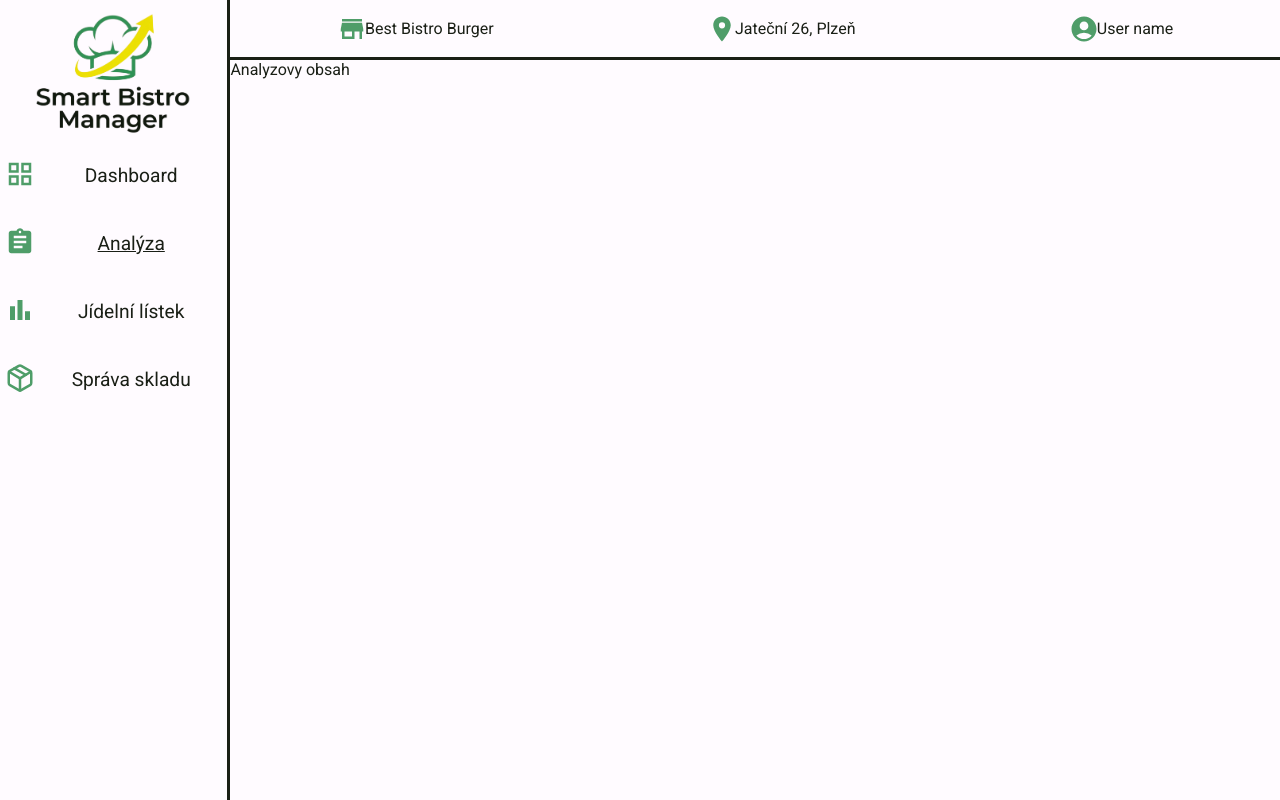
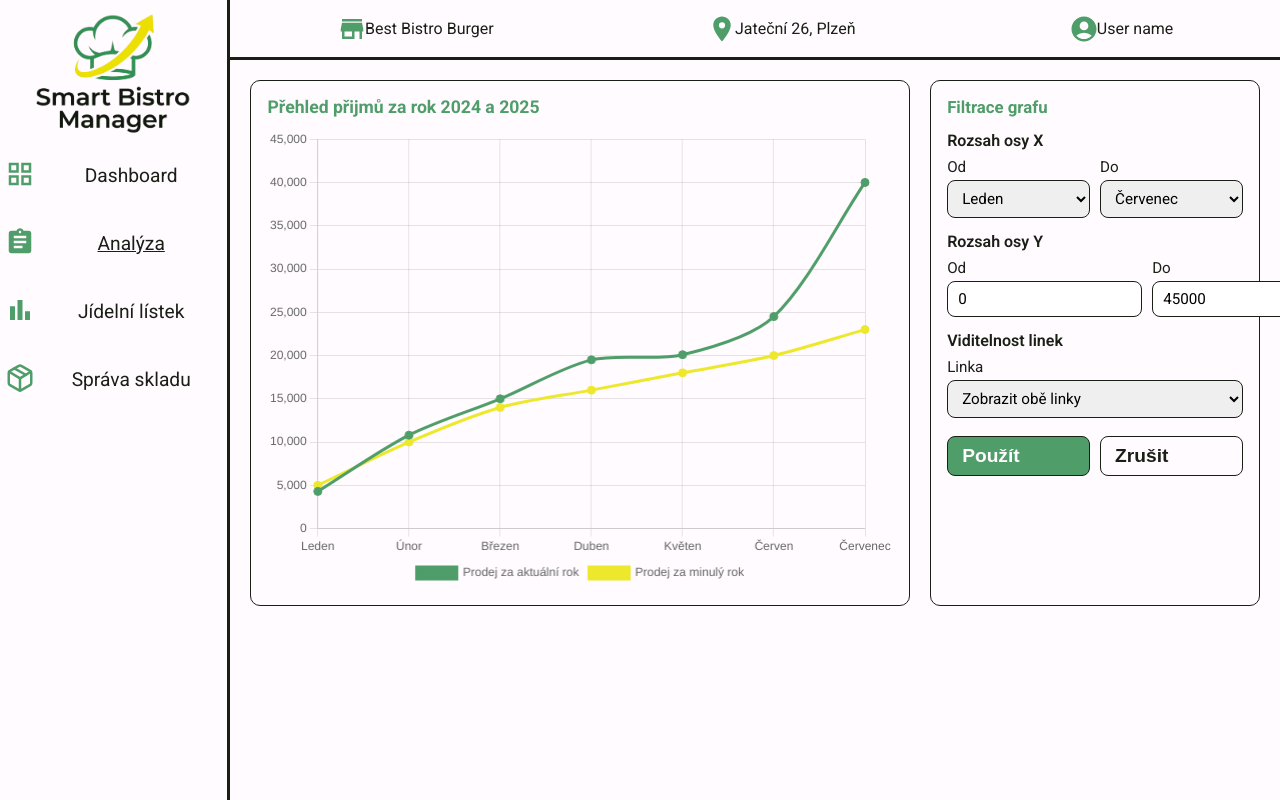
Before and after one commit to Jakub-Mat/smartbistro_manager, a React (Vite) app: page /analysis in a window 1280 px wide. Built offline with nearby package versions, Linux system fonts and the light colour scheme; the HTML template or start-up script is replaced by a standard one; a web font is replaced by a local one.

Commit message:
Added begining of AnalysisPage.jsx but there are still some TOODs left

```diff
--- /dev/null
+++ b/src/components/atoms/AxisNumberRange.jsx
@@ -0,0 +1,33 @@
+export default function AxisNumberRange({
+	title,
+	fromValue,
+	toValue,
+	onFromChange,
+	onToChange,
+}) {
+	return (
+		<div className="filterBlock">
+			<span className="filterLabel">{title}</span>
+			<div className="filterRangeRow">
+				<label>
+					Od
+					<input
+						type="number"
+						min={0}
+						value={fromValue}
+						onChange={(event) => onFromChange(Number(event.target.value))}
+					/>
+				</label>
+				<label>
+					Do
+					<input
+						type="number"
+						min={0}
+						value={toValue}
+						onChange={(event) => onToChange(Number(event.target.value))}
+					/>
+				</label>
+			</div>
+		</div>
+	)
+}
--- /dev/null
+++ b/src/components/atoms/AxisSelectRange.jsx
@@ -0,0 +1,36 @@
+export default function AxisSelectRange({
+    title,
+    fromValue,
+    toValue,
+    options,
+    onFromChange,
+    onToChange,
+}) {
+    return (
+        <div className="filterBlock">
+            <span className="filterLabel">{title}</span>
+            <div className="filterRangeRow">
+                <label>
+                    Od
+                    <select value={fromValue} onChange={(event) => onFromChange(Number(event.target.value))}>
+                        {options.map((option) => (
+                            <option key={`from-${option.value}`} value={option.value}>
+                                {option.label}
+                            </option>
+                        ))}
+                    </select>
+                </label>
+                <label>
+                    Do
+                    <select value={toValue} onChange={(event) => onToChange(Number(event.target.value))}>
+                        {options.map((option) => (
+                            <option key={`to-${option.value}`} value={option.value}>
+                                {option.label}
+                            </option>
+                        ))}
+                    </select>
+                </label>
+            </div>
+        </div>
+    )
+}
--- /dev/null
+++ b/src/components/atoms/FilterActionButtons.jsx
@@ -0,0 +1,12 @@
+export default function FilterActionButtons({ onApply, onCancel }) {
+    return (
+        <div className="filterActions">
+            <button type="button" className="btnApply" onClick={onApply}>
+                Použít
+            </button>
+            <button type="button" className="btnCancel" onClick={onCancel}>
+                Zrušit
+            </button>
+        </div>
+    )
+}
--- a/src/components/atoms/LineChart.jsx
+++ b/src/components/atoms/LineChart.jsx
@@ -23,21 +23,22 @@ ChartJS.register(
     Filler
 );
 
-const LineChart = () => {
-    const data = {
-        labels: ['Leden', 'Únor', 'Březen', 'Duben', 'Květen', 'Červen'],
-        datasets: [
+const BASE_LABELS = ['Leden', 'Únor', 'Březen', 'Duben', 'Květen', 'Červen', 'Červenec'];
+
+const BASE_DATASETS = [
     {
+        id: 'currentYear',
         label: 'Prodej za aktuální rok',
-                data: [4_300, 10_800, 15_000,19_500, 20_100, 24_500, 40_000],
-                fill: false, // Pokud true, oblast pod čárou bude vybarvená
-                borderColor: '#4F9D69', // primary definováná v index.css
+        data: [4_300, 10_800, 15_000, 19_500, 20_100, 24_500, 40_000],
+        fill: false,
+        borderColor: '#4F9D69',
         backgroundColor: '#4F9D69',
-                tension: 0.3, // Zakřivení čáry (0 = ostré úhly, vyšší číslo = hladší křivka)
-                pointRadius: 4, // Velikost bodů
-                pointHoverRadius: 8, // Velikost bodů při najetí myší
+        tension: 0.3,
+        pointRadius: 4,
+        pointHoverRadius: 8,
     },
     {
+        id: 'previousYear',
         label: 'Prodej za minulý rok',
         data: [5_000, 10_000, 14_000, 16_000, 18_000, 20_000, 23_000],
         fill: false,
@@ -47,11 +48,40 @@ const LineChart = () => {
         pointRadius: 4,
         pointHoverRadius: 8,
     }
-        ],
+];
+
+export const LINE_CHART_LABELS = BASE_LABELS;
+
+const clamp = (value, min, max) => Math.min(Math.max(value, min), max);
+
+const LineChart = ({
+    xFrom = 0,
+    xTo = BASE_LABELS.length - 1,
+    yFrom = 0,
+    yTo,
+    hiddenLine,
+    height = 260,
+}) => {
+    const maxIndex = BASE_LABELS.length - 1;
+    const safeFrom = clamp(Number.isFinite(xFrom) ? xFrom : 0, 0, maxIndex);
+    const safeTo = clamp(Number.isFinite(xTo) ? xTo : maxIndex, safeFrom, maxIndex);
+    const visibleLabels = BASE_LABELS.slice(safeFrom, safeTo + 1);
+
+    const visibleDatasets = BASE_DATASETS
+        .filter((dataset) => dataset.id !== hiddenLine)
+        .map((dataset) => ({
+            ...dataset,
+            data: dataset.data.slice(safeFrom, safeTo + 1),
+        }));
+
+    const data = {
+        labels: visibleLabels,
+        datasets: visibleDatasets,
     };
 
     const options = {
         responsive: true,
+        maintainAspectRatio: false,
         plugins: {
             legend: {
                 position: 'bottom',
@@ -63,13 +93,14 @@ const LineChart = () => {
         },
         scales: {
             y: {
-                beginAtZero: true, // Osa Y začne od nuly
+                min: Number.isFinite(yFrom) ? yFrom : 0,
+                max: Number.isFinite(yTo) ? yTo : undefined,
             }
         }
     };
 
     return (
-        <div>
+        <div style={{ height }}>
             <Line data={data} options={options} />
         </div>
     );
--- /dev/null
+++ b/src/components/atoms/LineVisibilitySelect.jsx
@@ -0,0 +1,23 @@
+const lineOptions = [
+    { value: '', label: 'Zobrazit obě linky' },
+    { value: 'currentYear', label: 'Skrýt aktuální rok' },
+    { value: 'previousYear', label: 'Skrýt minulý rok' },
+]
+
+export default function LineVisibilitySelect({ value, onChange }) {
+    return (
+        <div className="filterBlock">
+            <span className="filterLabel">Viditelnost linek</span>
+            <label>
+                Linka
+                <select value={value} onChange={(event) => onChange(event.target.value)}>
+                    {lineOptions.map((option) => (
+                        <option key={option.value || 'all'} value={option.value}>
+                            {option.label}
+                        </option>
+                    ))}
+                </select>
+            </label>
+        </div>
+    )
+}
--- /dev/null
+++ b/src/components/molecules/AnalysisFiltersPanel.css
@@ -0,0 +1,70 @@
+.analysisFiltersPanel {
+    border: 1px solid #1A1F16;
+    border-radius: 10px;
+    padding: 16px;
+    display: flex;
+    flex-direction: column;
+    gap: 14px;
+    background: var(--bg);
+}
+
+.analysisFiltersPanel h3 {
+    color: var(--primary);
+    font-size: 1.05rem;
+}
+
+.filterBlock {
+    display: flex;
+    flex-direction: column;
+    gap: 8px;
+}
+
+.filterLabel {
+    font-weight: 600;
+}
+
+.filterRangeRow {
+    display: grid;
+    grid-template-columns: 1fr 1fr;
+    gap: 10px;
+}
+
+.filterBlock label {
+    display: flex;
+    flex-direction: column;
+    gap: 4px;
+    font-size: 0.95rem;
+}
+
+.filterBlock select,
+.filterBlock input {
+    border: 1px solid #1A1F16;
+    border-radius: 8px;
+    padding: 8px 10px;
+    font: inherit;
+}
+
+.filterActions {
+    display: flex;
+    gap: 10px;
+    margin-top: 4px;
+}
+
+.btnApply,
+.btnCancel {
+    border: 1px solid #1A1F16;
+    border-radius: 8px;
+    padding: 8px 14px;
+    font-weight: 600;
+    cursor: pointer;
+}
+
+.btnApply {
+    background: var(--primary);
+    color: #FFFBFF;
+}
+
+.btnCancel {
+    background: #FFFBFF;
+    color: #1A1F16;
+}
--- /dev/null
+++ b/src/components/molecules/AnalysisFiltersPanel.jsx
@@ -0,0 +1,47 @@
+import AxisSelectRange from '../atoms/AxisSelectRange.jsx'
+import AxisNumberRange from '../atoms/AxisNumberRange.jsx'
+import LineVisibilitySelect from '../atoms/LineVisibilitySelect.jsx'
+import FilterActionButtons from '../atoms/FilterActionButtons.jsx'
+import './AnalysisFiltersPanel.css'
+
+export default function AnalysisFiltersPanel({
+    draftFilters,
+    monthOptions,
+    onXFromChange,
+    onXToChange,
+    onYFromChange,
+    onYToChange,
+    onHiddenLineChange,
+    onApply,
+    onCancel,
+}) {
+    return (
+        <aside className="analysisFiltersPanel">
+            <h3>Filtrace grafu</h3>
+
+            <AxisSelectRange
+                title="Rozsah osy X"
+                options={monthOptions}
+                fromValue={draftFilters.xFrom}
+                toValue={draftFilters.xTo}
+                onFromChange={onXFromChange}
+                onToChange={onXToChange}
+            />
+
+            <AxisNumberRange
+                title="Rozsah osy Y"
+                fromValue={draftFilters.yFrom}
+                toValue={draftFilters.yTo}
+                onFromChange={onYFromChange}
+                onToChange={onYToChange}
+            />
+
+            <LineVisibilitySelect
+                value={draftFilters.hiddenLine}
+                onChange={onHiddenLineChange}
+            />
+
+            <FilterActionButtons onApply={onApply} onCancel={onCancel} />
+        </aside>
+    )
+}
--- /dev/null
+++ b/src/components/pages/AnalysisPage.css
@@ -0,0 +1,30 @@
+#content.analysisContent {
+    display: grid;
+    grid-template-columns: minmax(0, 2fr) minmax(280px, 1fr);
+    gap: 20px;
+    padding: 20px;
+    box-sizing: border-box;
+    width: 100%;
+    overflow: hidden;
+}
+
+.analysisChartSection {
+    border: 1px solid #1A1F16;
+    border-radius: 10px;
+    padding: 16px;
+    min-width: 0;
+}
+
+.analysisTitle {
+    color: var(--primary);
+    font-weight: 700;
+    font-size: 1.1rem;
+    margin-bottom: 12px;
+    display: inline-block;
+}
+
+@media (max-width: 1100px) {
+    #content.analysisContent {
+        grid-template-columns: 1fr;
+    }
+}
--- a/src/components/pages/AnalysisPage.jsx
+++ b/src/components/pages/AnalysisPage.jsx
@@ -1,4 +1,93 @@
-// src/pages/AnalysisPage.jsx
+import { useState } from 'react'
+import LineChart, { LINE_CHART_LABELS } from '../atoms/LineChart.jsx'
+import AnalysisFiltersPanel from '../molecules/AnalysisFiltersPanel.jsx'
+import './AnalysisPage.css'
+
+// TODO: Dodělat a zobrazit aktuální finanční stav => SUM ze všech cen z orders
+// TODO: Dodělat tabulku s orders
+
+const DEFAULT_FILTERS = {
+    xFrom: 0,
+    xTo: LINE_CHART_LABELS.length - 1,
+    yFrom: 0,
+    yTo: 45_000,
+    hiddenLine: '',
+}
+
 export default function AnalysisPage() {
-  return <div>Analyzovy obsah</div>
+    const [appliedFilters, setAppliedFilters] = useState(DEFAULT_FILTERS)
+    const [draftFilters, setDraftFilters] = useState(DEFAULT_FILTERS)
+
+    const monthOptions = LINE_CHART_LABELS.map((label, index) => ({
+        label,
+        value: index,
+    }))
+
+    const handleXFromChange = (value) => {
+        setDraftFilters((previous) => ({
+            ...previous,
+            xFrom: value,
+            xTo: Math.max(value, previous.xTo),
+        }))
+    }
+
+    const handleXToChange = (value) => {
+        setDraftFilters((previous) => ({
+            ...previous,
+            xFrom: Math.min(previous.xFrom, value),
+            xTo: value,
+        }))
+    }
+
+    const handleYFromChange = (value) => {
+        setDraftFilters((previous) => ({
+            ...previous,
+            yFrom: Math.max(value, 0),
+            yTo: Math.max(Math.max(value, 0), previous.yTo),
+        }))
+    }
+
+    const handleYToChange = (value) => {
+        setDraftFilters((previous) => ({
+            ...previous,
+            yFrom: Math.min(previous.yFrom, value),
+            yTo: Math.max(value, 0),
+        }))
+    }
+
+    const handleApply = () => {
+        setAppliedFilters(draftFilters)
+    }
+
+    const handleCancel = () => {
+        setDraftFilters(appliedFilters)
+    }
+
+    return (
+        <div id="content" className="analysisContent">
+            <section className="analysisChartSection">
+                <span className="analysisTitle">Přehled přijmů za rok 2024 a 2025</span>
+                <LineChart
+                    xFrom={appliedFilters.xFrom}
+                    xTo={appliedFilters.xTo}
+                    yFrom={appliedFilters.yFrom}
+                    yTo={appliedFilters.yTo}
+                    hiddenLine={appliedFilters.hiddenLine}
+                    height={460}
+                />
+            </section>
+
+            <AnalysisFiltersPanel
+                draftFilters={draftFilters}
+                monthOptions={monthOptions}
+                onXFromChange={handleXFromChange}
+                onXToChange={handleXToChange}
+                onYFromChange={handleYFromChange}
+                onYToChange={handleYToChange}
+                onHiddenLineChange={(value) => setDraftFilters((previous) => ({ ...previous, hiddenLine: value }))}
+                onApply={handleApply}
+                onCancel={handleCancel}
+            />
+        </div>
+    )
 }
```
Lines whose indentation alone changed are shown as unchanged.
